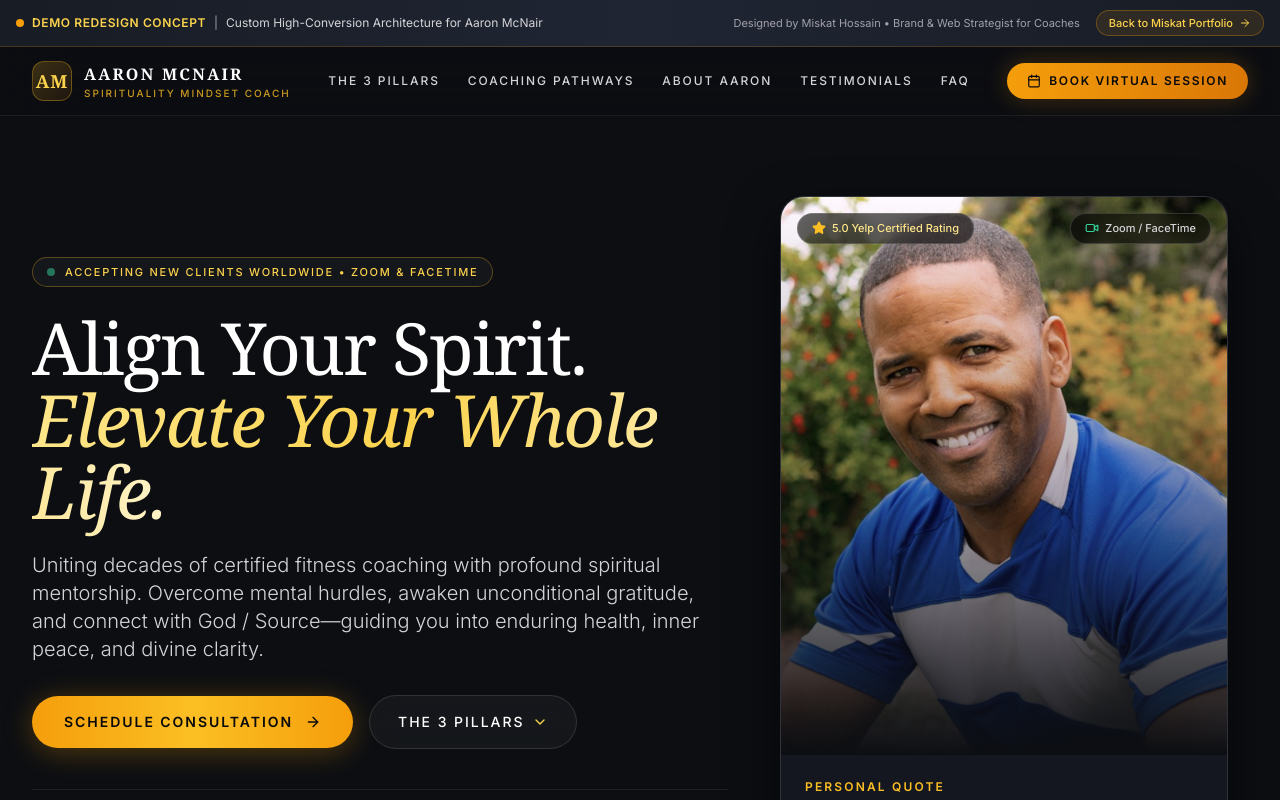
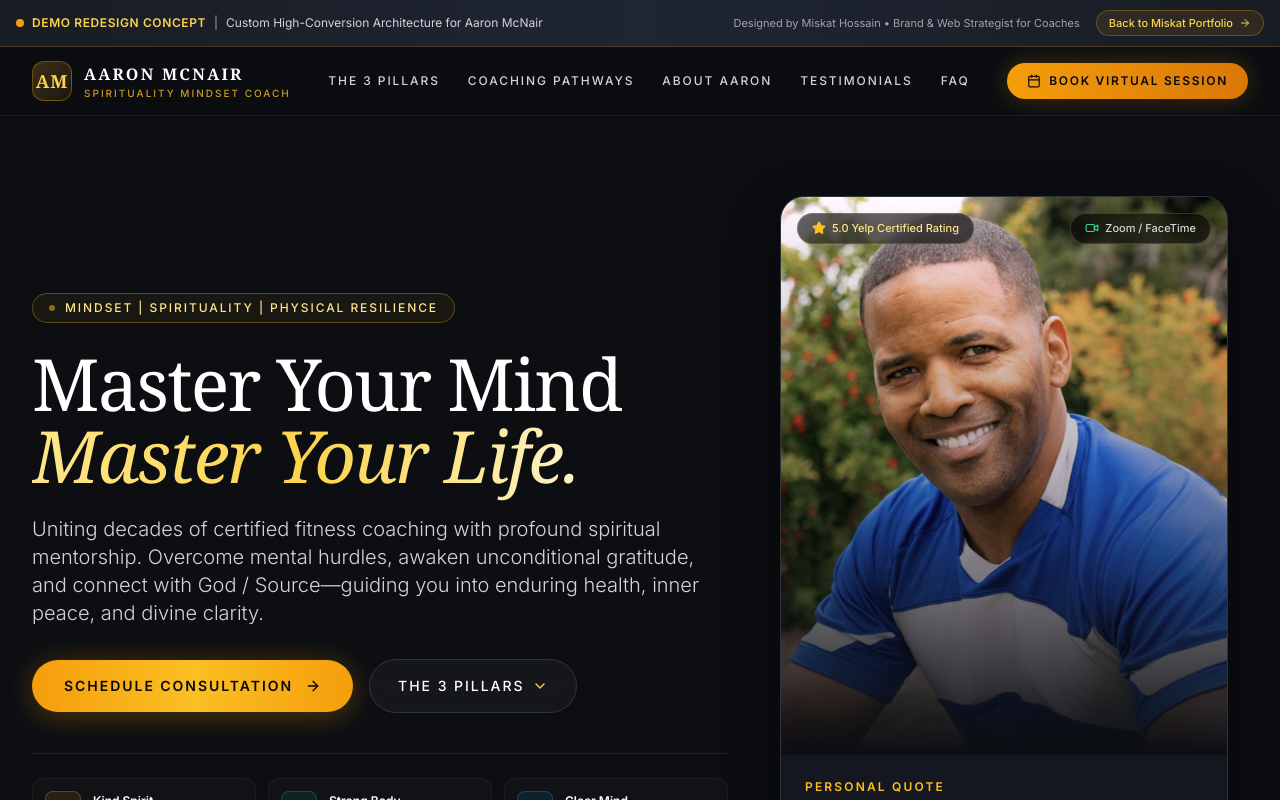
Before and after one commit to miskathoss/miskathossain, a Next.js app: page /aaronsdemowebsite in a window 1280 px wide. Shown: the top 800 px of the page. Built offline with nearby package versions, Linux system fonts and the light colour scheme.

Commit message:
Update hero badge to 'Mindset | Spirituality | Physical Resilience' and headline to 'Master Your Mind / Master Your Life'

```diff
--- a/src/app/aaronsdemowebsite/AaronDemoClient.tsx
+++ b/src/app/aaronsdemowebsite/AaronDemoClient.tsx
@@ -231,18 +231,18 @@ export default function AaronDemoClient() {
         <div className="max-w-7xl mx-auto grid grid-cols-1 lg:grid-cols-12 gap-12 lg:gap-8 items-center">
           {/* Left Column: Core Value Proposition */}
           <div className="lg:col-span-7 flex flex-col items-start">
-            {/* Live Availability Pill */}
-            <div className="inline-flex items-center gap-2.5 px-3.5 py-1.5 rounded-full bg-white/[0.04] border border-amber-400/30 text-amber-300 text-[11px] font-medium tracking-[0.16em] uppercase mb-6 backdrop-blur-md">
-              <span className="w-2 h-2 rounded-full bg-emerald-400 animate-pulse" />
-              <span>Accepting New Clients Worldwide • Zoom & FaceTime</span>
+            {/* Category / Eyebrow Badge */}
+            <div className="inline-flex items-center gap-2.5 px-4 py-1.5 rounded-full bg-amber-400/[0.06] border border-amber-400/30 text-amber-200 text-[11px] sm:text-xs font-medium tracking-[0.16em] uppercase mb-6 backdrop-blur-md">
+              <span className="w-1.5 h-1.5 rounded-full bg-amber-400 animate-pulse" />
+              <span>Mindset | Spirituality | Physical Resilience</span>
             </div>
 
             {/* Editorial Headline */}
             <h1 className="font-serif text-4xl sm:text-5xl md:text-6xl xl:text-7xl font-normal tracking-tight text-white leading-[1.08] mb-6">
-              Align Your Spirit.
+              Master Your Mind
               <br />
               <span className="italic font-light bg-gradient-to-r from-amber-200 via-amber-300 to-amber-100 bg-clip-text text-transparent">
-                Elevate Your Whole Life.
+                Master Your Life.
               </span>
             </h1>
 
--- a/src/app/aaronsdemowebsite/page.tsx
+++ b/src/app/aaronsdemowebsite/page.tsx
@@ -2,11 +2,11 @@ import type { Metadata } from "next";
 import AaronDemoClient from "./AaronDemoClient";
 
 export const metadata: Metadata = {
-  title: "Aaron McNair | Spirituality Mindset Coach (Redesigned Concept)",
+  title: "Aaron McNair | Master Your Mind, Master Your Life",
   description:
     "An elevated, high-converting digital experience and personal brand system redesigned for Aaron McNair — Certified Life Coach, Fitness Trainer, and Spirituality Mindset Mentor. Redesigned by Miskat Hossain.",
   openGraph: {
-    title: "Aaron McNair | Spirituality Mindset Coach (Redesign Demo)",
+    title: "Aaron McNair | Master Your Mind, Master Your Life",
     description:
       "A clean, modern, and high-converting landing page crafted for Aaron McNair. Designed by Miskat Hossain.",
     images: [
```
